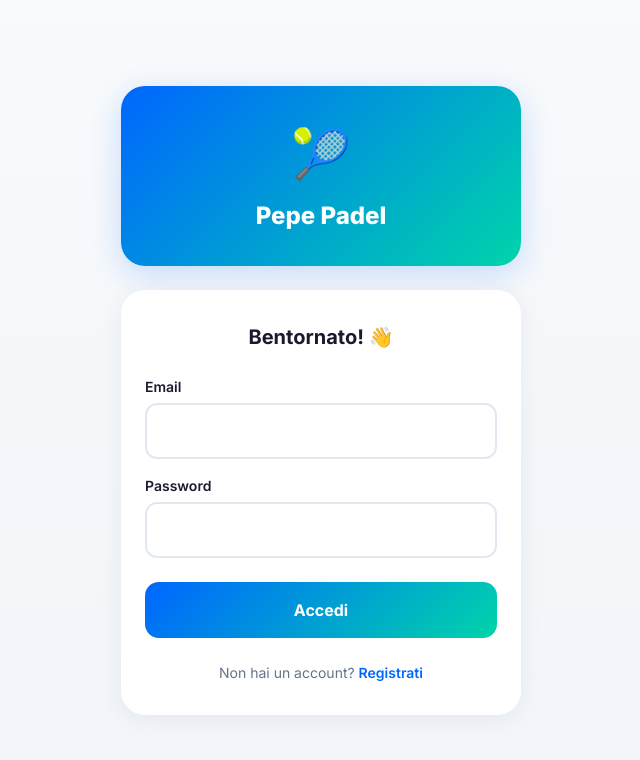
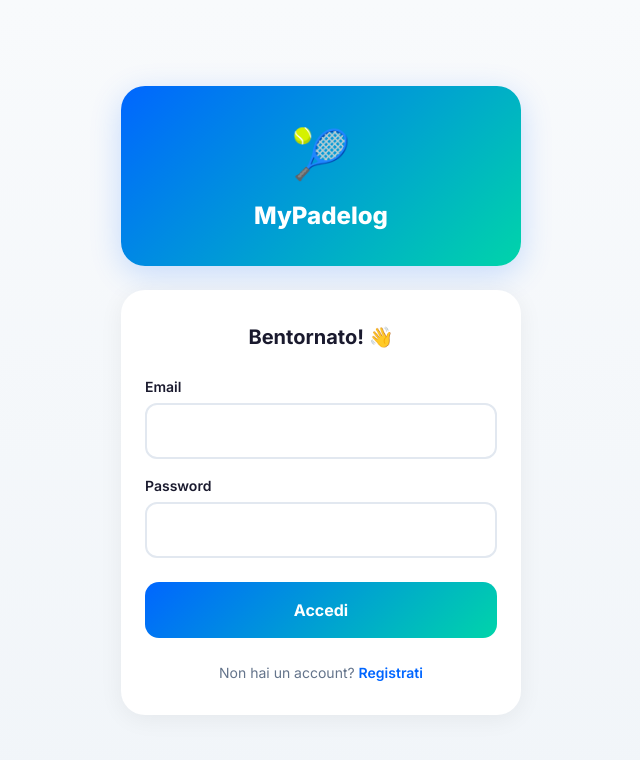
Before and after one commit to antagmodena/Pepepersonaltrainer, a Next.js app: page /login in a window 1280 px wide. Shown: the top 760 px of the page, without its empty margins (319-959 px from the left). Built offline with nearby package versions, Linux system fonts and the light colour scheme; no server answers.

Commit message:
Rebrand: Pepe Padel Trainer → MyPadelog

```diff
--- a/src/app/join/[code]/page.tsx
+++ b/src/app/join/[code]/page.tsx
@@ -194,7 +194,7 @@ export default async function JoinLeaguePage({ params }: { params: Promise<{ cod
 
         {/* Footer */}
         <p style={{ marginTop: '24px', fontSize: '12px', color: '#94A3B8' }}>
-          🎾 Pepe Padel Trainer
+          🎾 MyPadelog
         </p>
       </div>
     </div>
--- a/src/app/layout.tsx
+++ b/src/app/layout.tsx
@@ -3,13 +3,13 @@ import "./globals.css";
 import BottomNav from "@/components/BottomNav";
 
 export const metadata: Metadata = {
-  title: "Pepe Padel Trainer",
-  description: "Il tuo diario di allenamento padel",
+  title: "MyPadelog – Allenamenti & Partite",
+  description: "Il tuo diario di allenamento padel - Traccia progressi, organizza partite, gestisci leghe",
   manifest: "/manifest.json",
   appleWebApp: {
     capable: true,
     statusBarStyle: "black-translucent",
-    title: "Pepe Padel",
+    title: "MyPadelog",
   },
 };
 
@@ -18,7 +18,7 @@ export const viewport: Viewport = {
   initialScale: 1,
   maximumScale: 1,
   userScalable: false,
-  themeColor: "#0066FF",
+  themeColor: "#F59E0B",
 };
 
 export default function RootLayout({
--- a/src/app/login/page.tsx
+++ b/src/app/login/page.tsx
@@ -50,7 +50,7 @@ function LoginForm() {
           boxShadow: '0 8px 32px rgba(0, 102, 255, 0.2)'
         }}>
           <span style={{ fontSize: '48px', display: 'block', marginBottom: '8px' }}>🎾</span>
-          <h1 style={{ color: '#fff', fontSize: '24px', fontWeight: 800 }}>Pepe Padel</h1>
+          <h1 style={{ color: '#fff', fontSize: '24px', fontWeight: 800 }}>MyPadelog</h1>
         </div>
 
         {/* Form */}
--- a/src/app/register/page.tsx
+++ b/src/app/register/page.tsx
@@ -88,7 +88,7 @@ function RegisterForm() {
           boxShadow: '0 8px 32px rgba(0, 102, 255, 0.2)'
         }}>
           <span style={{ fontSize: '48px', display: 'block', marginBottom: '8px' }}>🎾</span>
-          <h1 style={{ color: '#fff', fontSize: '24px', fontWeight: 800 }}>Pepe Padel</h1>
+          <h1 style={{ color: '#fff', fontSize: '24px', fontWeight: 800 }}>MyPadelog</h1>
         </div>
 
         <div style={{
```
Also changed, not shown: public/manifest.json.
